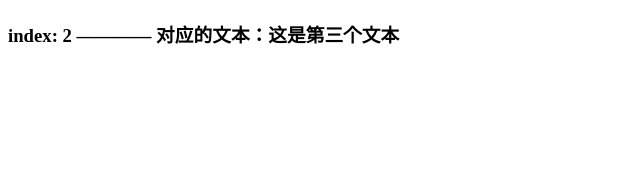
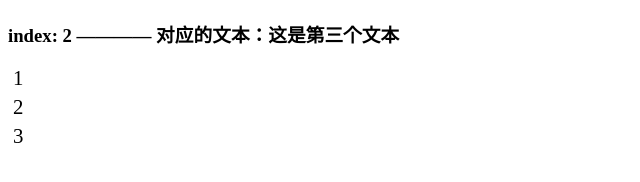
Before and after one commit to blankCx330/vue-, a Vue app in the folder 列表渲染/: page / in a window 1280 px wide. Shown: the part 220-402 px from the top of the page, without its empty margins (0-640 px from the left). Built offline with nearby package versions, Linux system fonts and the light colour scheme.

Commit message:
学习列表渲染

```diff
--- a/列表渲染/src/App.vue
+++ b/列表渲染/src/App.vue
@@ -46,6 +46,14 @@ const updateArrObj = () => {
     index: {{ index }} ———— 对应的文本：{{ char.text }}
 </h3>
 
+<!--
+    也可以使用 of 作为分隔符来替代 in
+    这更接近 JavaScript 的迭代器语法：
+-->
+<p v-for="arr of arrObj">
+    {{ arr.num }}
+    </p>
+
 
 </template>
 
```
